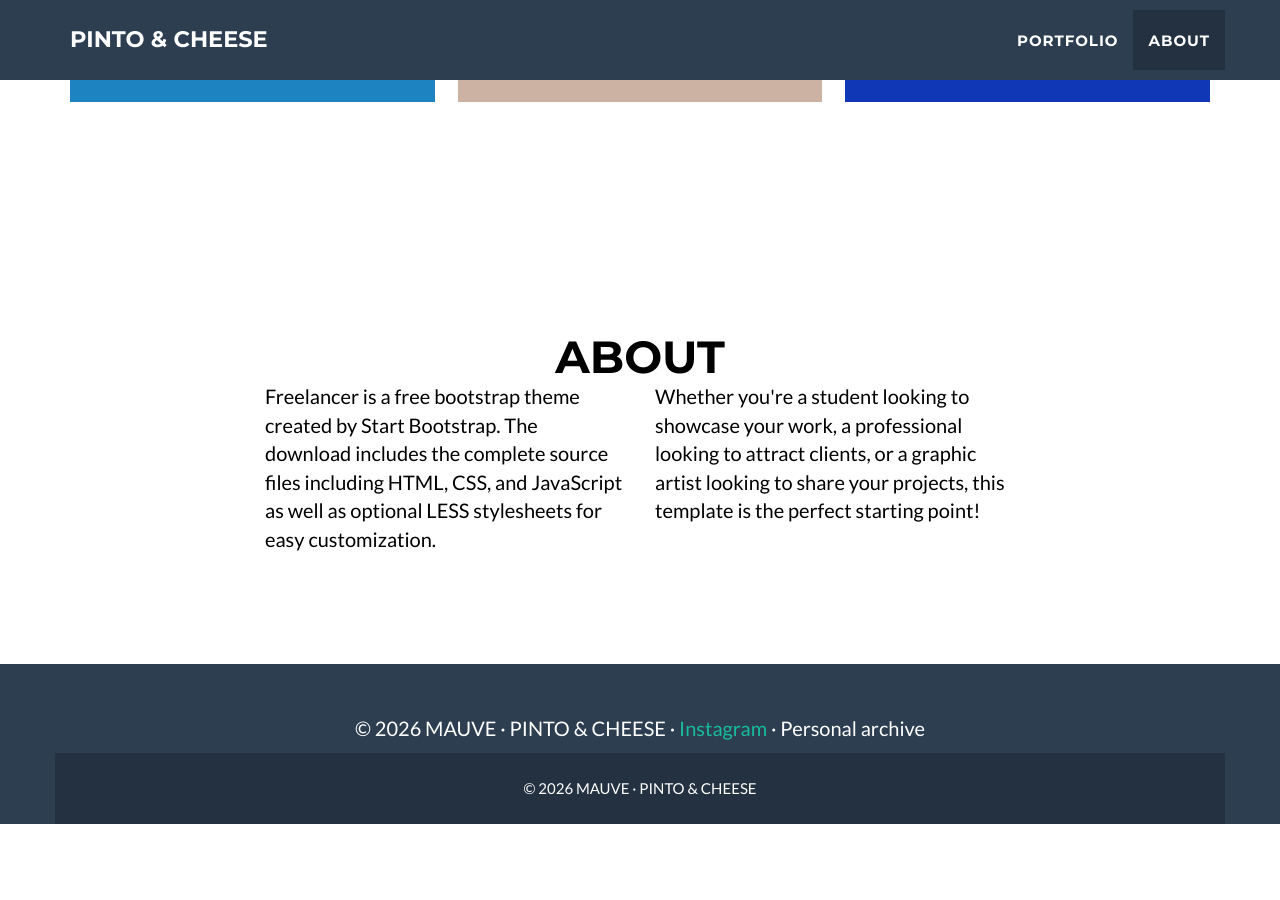
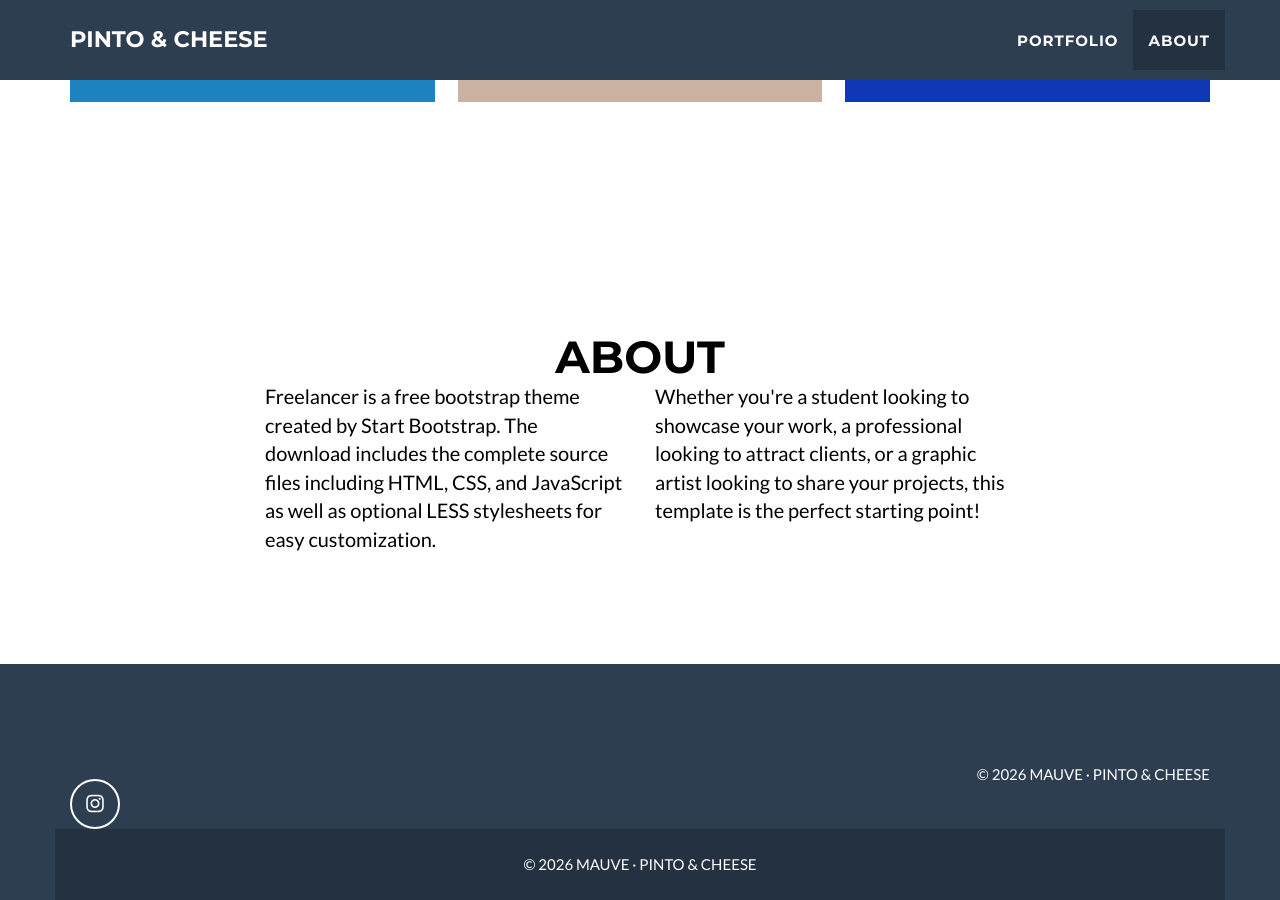
Before and after one commit to pintocheese/pintocheese.github.io, a Jekyll site: the page built from _posts/2014-07-18-project-1.markdown, in a window 1280 px wide and 900 px high, scrolled down 2677 px. Built offline with Jekyll 4.4.1, drawn with Linux system fonts in a browser that asks for light colours; before the commit the page ends 3501 px from its top, so only the background shows below that.

Commit message:
Update footer.html

```diff
--- a/_includes/footer.html
+++ b/_includes/footer.html
@@ -32,27 +32,26 @@
   </div>
         -->
 
-<!--
+<footer class="text-center">
+  <div class="footer-above">
+    <div class="container">
+      <div class="row align-items-center">
+        <!-- 왼쪽: Instagram -->
+        <div class="col-md-6 text-left">
+          <a href="https://instagram.com/계정명" class="btn-social btn-outline">
+            <i class="fa-brands fa-instagram"></i>
+          </a>
+        </div>
 
-  <div class="footer-above">
-    <div class="container text-center">
-      <p>© {{ site.time | date: '%Y' }} MAUVE · PINTO & CHEESE</p>
+        <!-- 오른쪽: Copyright -->
+        <div class="col-md-6 text-right">
+          © {{ site.time | date: '%Y' }} MAUVE · PINTO & CHEESE
+        </div>
+      </div>
+    </div>
+  </div>
+</footer>
 
-      <p>
-        <a href="https://instagram.com/계정명">
-          Instagram
-        </a>
-      </p>
-
-      <p>Personal archive</p>
-    </div>
-  </div>
-    -->
-    <p>
-    © 2026 MAUVE · PINTO & CHEESE ·
-      <a href="https://instagram.com/계정명">Instagram</a> ·
-    Personal archive
-    </p>
 
   <div class="footer-below">
     <div class="container">
```
